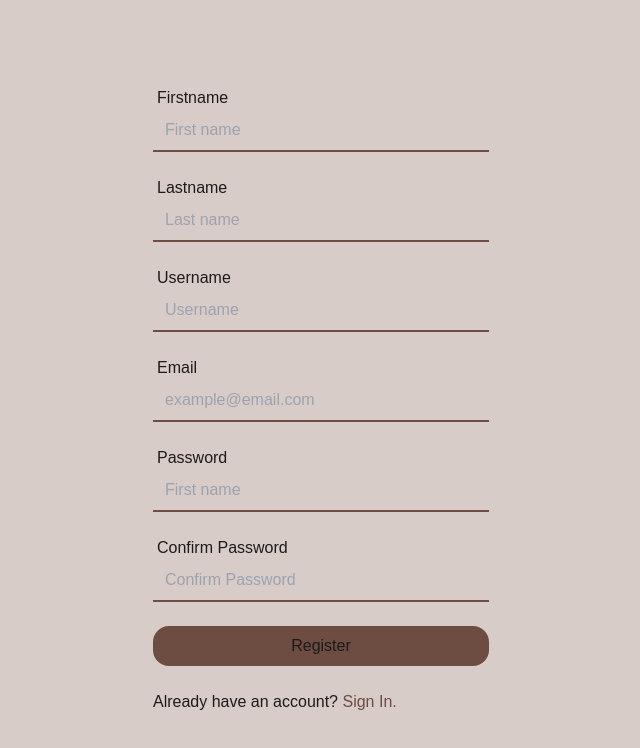
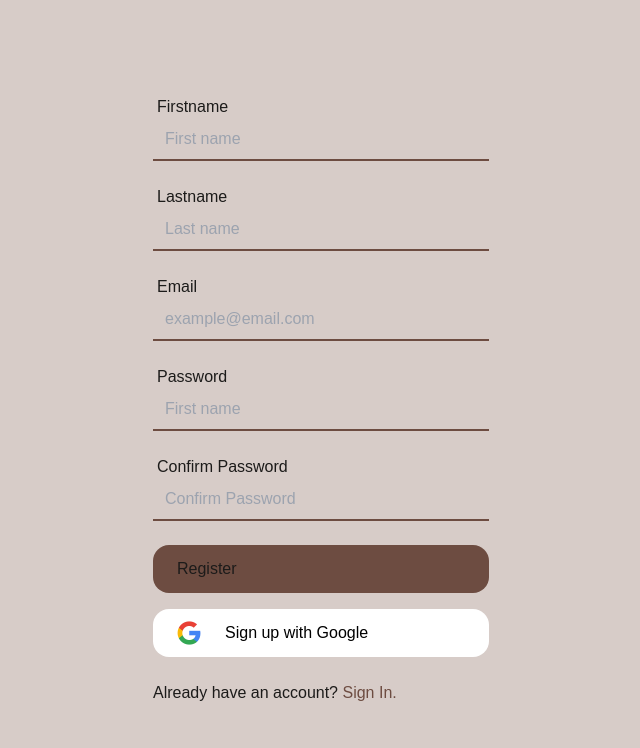
Before and after one commit to pauloo0/poop-tracker, a Next.js app: page /register in a window 1280 px wide. Shown: the top 748 px of the page, without its empty margins (319-959 px from the left). Built offline with nearby package versions, Linux system fonts and the light colour scheme; no server answers.

Commit message:
Add firebase authentication. Sign Up with email or google

```diff
--- a/app/(auth)/register/actions.ts
+++ b/app/(auth)/register/actions.ts
@@ -1,8 +1,57 @@
 'use server'
-import { redirect } from 'next/navigation'
 
-export async function createUser(formData: FormData) {
-  console.log(formData)
+import { db, auth } from '@/app/lib/firebase'
+import { User } from '@/app/lib/types'
+import { createUserWithEmailAndPassword } from 'firebase/auth'
+import { doc, setDoc } from 'firebase/firestore'
 
-  redirect('/dashboard')
+export async function completeUserRegistration(user: User) {
+  try {
+    console.log('Completing registration for user: ', user.id)
+    await setDoc(doc(db, 'users', user.id), user, { merge: true })
+    console.log('Firestore registration completed for user: ', user.id)
+  } catch (error) {
+    console.error('Error in completeUserRegistration', error)
+    throw new Error('Failed to complete user registration.')
+  }
 }
+
+export async function createUserEmailPassword(formData: FormData) {
+  const newUser = {
+    firstname: formData.get('firstname') as string,
+    lastname: formData.get('lastname') as string,
+    email: formData.get('email') as string,
+    password: formData.get('password') as string,
+    confirm_password: formData.get('confirm_password') as string,
+  }
+
+  // Basic password validation
+  // TODO - Validate formData with zod
+  if (newUser.password !== newUser.confirm_password) {
+    throw new Error('Passwords do not match.')
+  }
+
+  try {
+    console.log('Strating email sign-up for: ', newUser.email)
+    const userCredential = await createUserWithEmailAndPassword(
+      auth,
+      newUser.email,
+      newUser.password
+    )
+    const user = userCredential.user
+    console.log('Auth user created: ', user.uid)
+
+    const userData = {
+      id: user.uid,
+      email: user.email || '',
+      firstname: newUser.firstname,
+      lastname: newUser.lastname,
+      createdAt: new Date().toISOString(),
+    }
+
+    await completeUserRegistration(userData)
+  } catch (error) {
+    console.error('Error in createUserEmailPassword: ', error)
+    throw error
+  }
+}
--- a/app/(auth)/register/page.tsx
+++ b/app/(auth)/register/page.tsx
@@ -1,15 +1,82 @@
+'use client'
+
 import Form from 'next/form'
+import Image from 'next/image'
 import Link from 'next/link'
-import { createUser } from './actions'
+import { useRouter } from 'next/navigation'
+import { useState, useTransition } from 'react'
+
+import { createUserEmailPassword } from './actions'
+import { GoogleAuthProvider, signInWithPopup } from 'firebase/auth'
+import { auth } from '@/app/lib/firebase'
+import { completeUserRegistration } from './actions'
+
+async function createUserGoogle() {
+  const provider = new GoogleAuthProvider()
+
+  try {
+    const userCredential = await signInWithPopup(auth, provider)
+    const user = userCredential.user
+
+    const userData = {
+      id: user.uid,
+      email: user.email || '',
+      firstname: user.displayName?.split(' ')[0] || '',
+      lastname: user.displayName?.split(' ')[1] || '',
+      createdAt: new Date().toISOString(),
+    }
+
+    console.log('Google user signed in: ', user.uid)
+    await completeUserRegistration(userData)
+  } catch (error) {
+    console.error('Google Sing-Up error: ', error)
+    throw error
+  }
+}
 
 export default function Register() {
   const input_group = 'flex flex-col'
   const input_group_label = 'px-1 text-foreground'
   const input_group_input = 'bg-background py-2 px-3 border-b-2 border-primary'
 
+  const router = useRouter()
+
+  const [isPending, startTransition] = useTransition()
+  const [error, setError] = useState<string | null>(null)
+
+  const handleEmailSubmit = (formData: FormData) => {
+    startTransition(async () => {
+      try {
+        await createUserEmailPassword(formData)
+        router.push('/dashboard')
+      } catch (error) {
+        setError(
+          error instanceof Error
+            ? error.message
+            : 'Failed to sign up with email/password.'
+        )
+      }
+    })
+  }
+
+  const handleGoogleSignUp = () => {
+    startTransition(async () => {
+      try {
+        await createUserGoogle()
+        router.push('/dashboard')
+      } catch (error) {
+        setError(
+          error instanceof Error
+            ? error.message
+            : 'Failed to sign up with Google.'
+        )
+      }
+    })
+  }
+
   return (
     <Form
-      action={createUser}
+      action={handleEmailSubmit}
       className='flex flex-col gap-6 w-full sm:w-96 p-6'
     >
       <div className={input_group}>
@@ -24,7 +91,6 @@ export default function Register() {
           className={input_group_input}
         />
       </div>
-
       <div className={input_group}>
         <label htmlFor='lastname' className={input_group_label}>
           Lastname
@@ -37,20 +103,6 @@ export default function Register() {
           className={input_group_input}
         />
       </div>
-
-      <div className={input_group}>
-        <label htmlFor='username' className={input_group_label}>
-          Username
-        </label>
-        <input
-          type='text'
-          id='username'
-          name='username'
-          placeholder='Username'
-          className={input_group_input}
-        />
-      </div>
-
       <div className={input_group}>
         <label htmlFor='email' className={input_group_label}>
           Email
@@ -63,7 +115,6 @@ export default function Register() {
           className={input_group_input}
         />
       </div>
-
       <div className={input_group}>
         <label htmlFor='password' className={input_group_label}>
           Password
@@ -76,7 +127,6 @@ export default function Register() {
           className={input_group_input}
         />
       </div>
-
       <div className={input_group}>
         <label htmlFor='confirm_password' className={input_group_label}>
           Confirm Password
@@ -89,13 +139,24 @@ export default function Register() {
           className={input_group_input}
         />
       </div>
-
-      <button
-        type='submit'
-        className='bg-primary text-foreground p-2 rounded-2xl'
-      >
-        Register
-      </button>
+      <div className='flex flex-col gap-4'>
+        <button
+          type='submit'
+          disabled={isPending}
+          className='bg-primary text-foreground py-3 px-6 rounded-2xl flex flex-row items-center justify-start gap-6'
+        >
+          {isPending ? 'Signing Up...' : 'Register'}
+        </button>
+        <button
+          disabled={isPending}
+          onClick={handleGoogleSignUp}
+          className='bg-white text-black py-3 px-6 rounded-2xl flex flex-row items-center justify-start gap-6'
+        >
+          <Image src='/google-logo.webp' alt='' width={24} height={24} />
+          {isPending ? 'Signing Up...' : 'Sign up with Google'}
+        </button>
+      </div>
+      {error && <p className='text-error text-center'>{error}</p>}
       <p>
         {`Already have an account? `}{' '}
         <Link className='text-primary hover:underline' href={`/login`}>
--- a/app/profile/page.tsx
+++ b/app/profile/page.tsx
@@ -1,7 +1,23 @@
+'use client'
+
 import { Pencil } from 'lucide-react'
 import Link from 'next/link'
+import { signOut } from 'firebase/auth'
+import { auth } from '@/app/lib/firebase'
+import { useRouter } from 'next/navigation'
 
 export default function Profile() {
+  const router = useRouter()
+
+  const handleLogOut = async () => {
+    try {
+      await signOut(auth)
+      router.push('/')
+    } catch (error) {
+      console.error(error)
+    }
+  }
+
   return (
     <>
       <main className='p-6'>
@@ -41,12 +57,13 @@ export default function Profile() {
           </Link>
         </section>
 
-        <Link
+        <button
+          type='button'
           className='w-full flex items-center justify-center py-2 rounded-md font-bold bg-error text-foreground hover:scale-[1.01] transition-transform mt-16'
-          href='/'
+          onClick={handleLogOut}
         >
           Logout
-        </Link>
+        </button>
       </main>
     </>
   )
```
Also changed, not shown: public/google-logo.webp (added).
